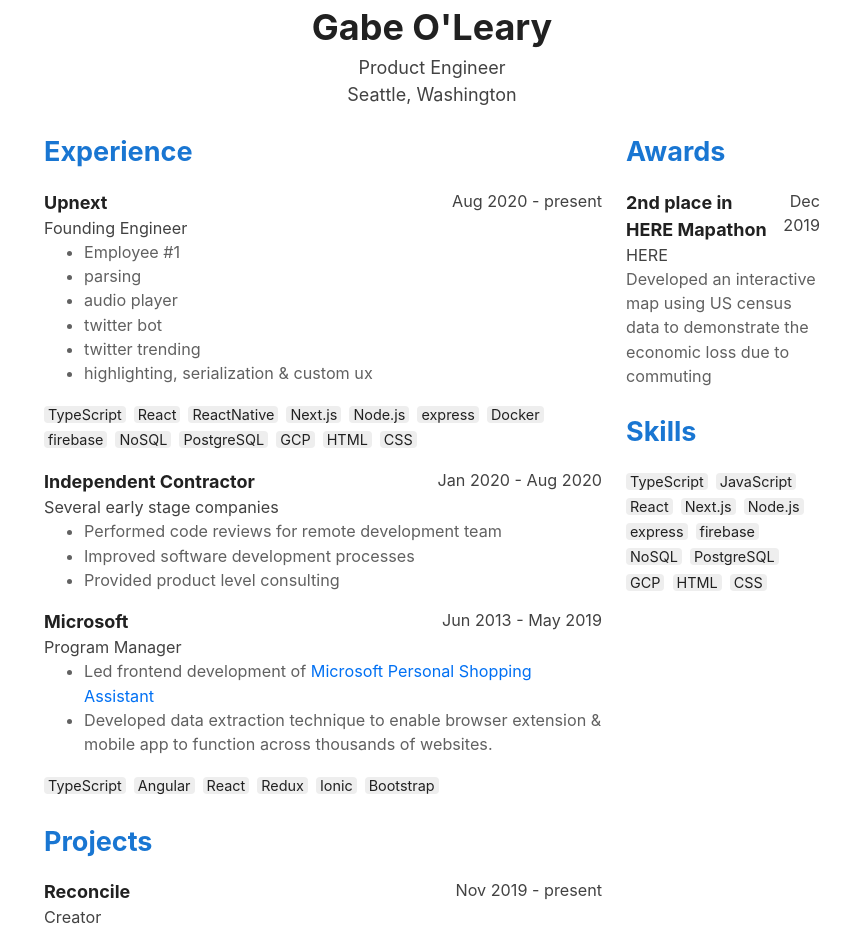
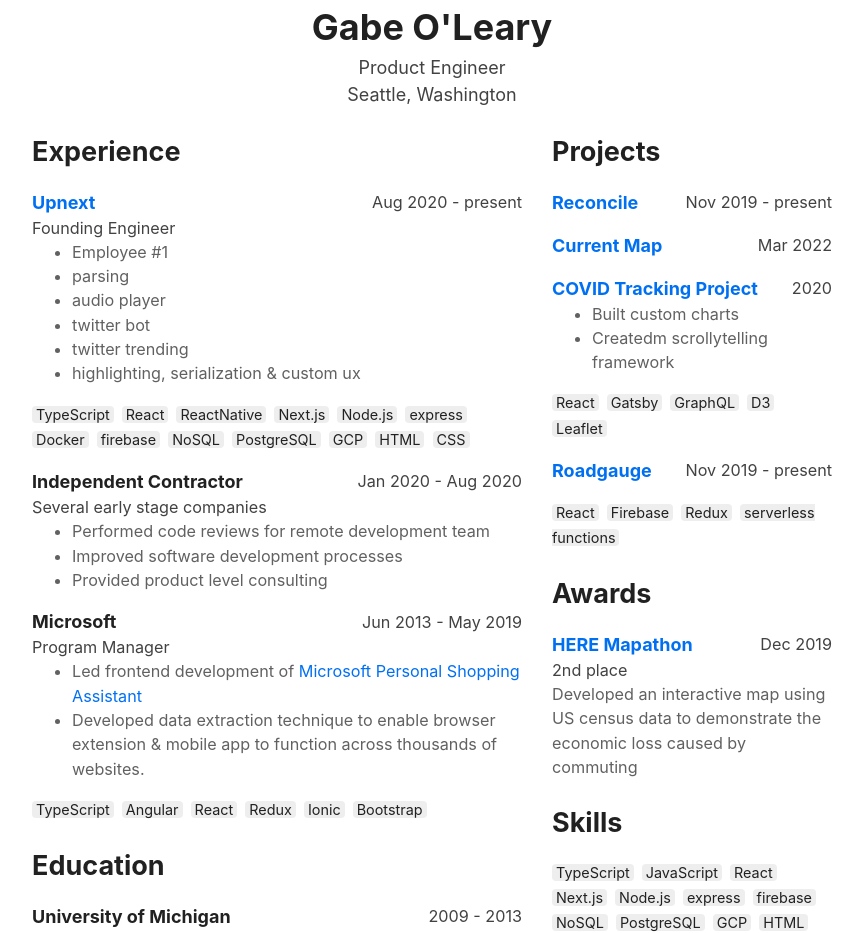
Before and after one commit to goleary/goleary, a Next.js app: page /resume in a window 1280 px wide. Shown: the top 933 px of the page, without its empty margins (208-1071 px from the left). Built offline with nearby package versions, Linux system fonts and the light colour scheme.

Commit message:
feat: mas resume updates

```diff
--- a/features/resume/components/item.tsx
+++ b/features/resume/components/item.tsx
@@ -3,25 +3,38 @@
 
 type Props = {
   title: string;
+  url?: string;
   subtitle?: string;
   timePeriod: string;
+  vertical?: boolean;
 };
 
 const Item: React.FC<PropsWithChildren<Props>> = ({
   children,
   title,
+  url,
   subtitle,
   timePeriod,
+  vertical,
 }) => {
   return (
     <div style={{ marginTop: 16, marginBottom: 16 }}>
-      <div style={{ color: grey[900], display: "flex", flexDirection: "row" }}>
-        <div style={{ fontWeight: "bold" }}>{title}</div>
+      <div
+        style={{
+          color: grey[900],
+          display: "flex",
+          flexDirection: vertical ? "column" : "row",
+          alignItems: vertical ? "initial" : "center",
+        }}
+      >
+        <div style={{ fontWeight: "bold" }}>
+          {url ? <a href={url}>{title}</a> : title}
+        </div>
         <div
           style={{
             color: grey[800],
             flex: 1,
-            textAlign: "right",
+            textAlign: vertical ? "left" : "right",
             fontSize: "0.9rem",
           }}
         >
--- a/pages/resume.tsx
+++ b/pages/resume.tsx
@@ -56,29 +56,6 @@
   ],
 };
 
-const workExperiences = [
-  {
-    name: "Upnext",
-    position: "Founding Engineer",
-    location: "Remote",
-    timePeriod: "August 2020 - Present",
-  },
-  {
-    name: "Indie Hacker",
-    timePeriod: "August 2019 - Present",
-  },
-  {
-    name: "Independent Contractor",
-    timePeriod: "August 2019 - Present",
-  },
-  {
-    name: "Microsoft",
-    position: "Program Manager",
-    location: "Bellevue, Washington",
-    timePeriod: "March 2015 - May 2019",
-  },
-];
-
 // TODO: maybe I should reduce this to key skills
 
 const skills = [
@@ -100,13 +77,13 @@
 const ResumePage: React.FC = () => {
   const sectionHeaderStyles = {
     marginTop: 24,
-    color: blue[700],
+    color: grey[900],
   };
 
   return (
     <div
       style={{
-        maxWidth: 800,
+        maxWidth: 1200,
         margin: "auto",
         paddingLeft: 12,
         paddingRight: 12,
@@ -125,13 +102,14 @@
           margin: "auto",
           display: "flex",
           flexDirection: "row",
-          gap: 24,
+          gap: 30,
         }}
       >
         <div style={{ flex: 1 }}>
           <h2 style={sectionHeaderStyles}>Experience</h2>
           <Item
             title="Upnext"
+            url="https://getupnext.com"
             subtitle="Founding Engineer"
             timePeriod="Aug 2020 - present"
           >
@@ -206,46 +184,6 @@
               ]}
             />
           </Item>
-          <h2 style={sectionHeaderStyles}>Projects</h2>
-          <Item
-            title="Reconcile"
-            subtitle="Creator"
-            timePeriod="Nov 2019 - present"
-          ></Item>
-          <Item
-            title="PNW Current Prediction Map"
-            subtitle="Creator"
-            timePeriod="Nov 2019 - present"
-          ></Item>
-          <Item
-            title="COVID Tracking Project"
-            subtitle="Data Viz Engineer"
-            timePeriod="Mar 2020 - August 2020"
-          >
-            <ul>
-              <li>
-                Created statically & dynamically rendered data vizualizations
-              </li>
-              <li>
-                Built custom D3 chart components to display our data at a
-                National & State level
-              </li>
-              <li>
-                Created a framework for building Scrollytelling experiences on
-                the website
-              </li>
-            </ul>
-            <Tags tags={["React", "Gatsby", "GraphQL", "D3", "Leaflet"]} />
-          </Item>
-          <Item
-            title="Roadgauge"
-            subtitle="Creator"
-            timePeriod="Nov 2019 - present"
-          >
-            <Tags
-              tags={["React", "Firebase", "Redux", "serverless functions"]}
-            />
-          </Item>
 
           <h2 style={sectionHeaderStyles}>Education</h2>
           <Item
@@ -259,15 +197,47 @@
             </ul>
           </Item>
         </div>
-        <div style={{ width: "25%" }}>
+        <div style={{ width: "35%" }}>
+          <h2 style={sectionHeaderStyles}>Projects</h2>
+          <Item
+            title="Reconcile"
+            url="https://reconcile.app"
+            timePeriod="Nov 2019 - present"
+          ></Item>
+          <Item
+            title="Current Map"
+            url="https://gabeoleary.com/current-map"
+            timePeriod="Mar 2022"
+          ></Item>
+          <Item
+            title="COVID Tracking Project"
+            url="https://covidtracking.com/"
+            timePeriod="2020"
+          >
+            <ul>
+              <li>Built custom charts</li>
+              <li>Createdm scrollytelling framework</li>
+            </ul>
+            <Tags tags={["React", "Gatsby", "GraphQL", "D3", "Leaflet"]} />
+          </Item>
+          <Item
+            title="Roadgauge"
+            url="https://roadgauge.app"
+            timePeriod="Nov 2019 - present"
+          >
+            <Tags
+              tags={["React", "Firebase", "Redux", "serverless functions"]}
+            />
+          </Item>
           <h2 style={sectionHeaderStyles}>Awards</h2>
           <Item
-            title="2nd place in HERE Mapathon"
-            subtitle="HERE"
+            title="HERE Mapathon"
+            url="https://www.agorize.com/en/challenges/heremapathon/pages/finals?lang=en"
+            subtitle="2nd place"
             timePeriod="Dec 2019"
           >
             Developed an interactive map using US census data to demonstrate the
-            economic loss due to commuting
+            economic loss caused by commuting
           </Item>
 
           <h2 style={sectionHeaderStyles}>Skills</h2>
```
